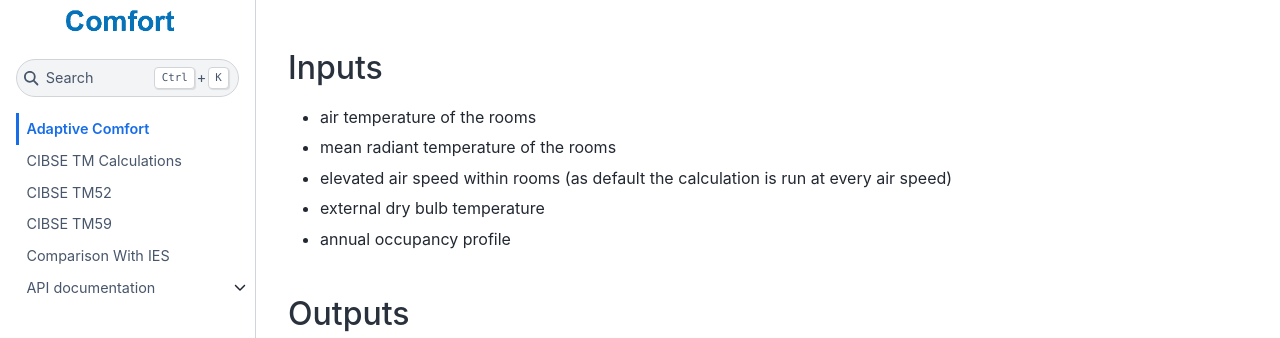
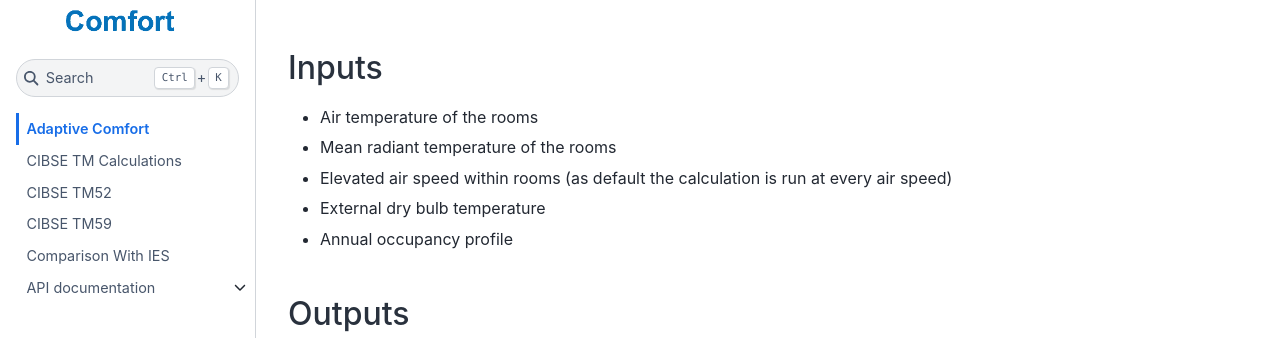
Before and after one commit to maxfordham/adaptive-comfort, a Jupyter Book: the page built from docs/intro.ipynb, in a window 1280 px wide and 900 px high. Shown: the part 261-599 px from the top of the window. Built offline with Jupyter Book 1.0.4 settings and Sphinx 7.4.7 and the Sphinx Book theme 1.1.4, drawn with Linux system fonts in a browser that asks for light colours; pages that are not in the unit, such as notebooks, are missing from menus; cross-references to code outside the pages are shown as plain code.

```diff
--- a/README.md
+++ b/README.md
@@ -3,11 +3,11 @@
 This package assesses the thermal comfort of a space within a building against the Criterion defined in CIBSE TM52 and TM59.
 
 ## Inputs
-- air temperature of the rooms
-- mean radiant temperature of the rooms
-- elevated air speed within rooms (as default the calculation is run at every air speed)
-- external dry bulb temperature
-- annual occupancy profile
+- Air temperature of the rooms
+- Mean radiant temperature of the rooms
+- Elevated air speed within rooms (as default the calculation is run at every air speed)
+- External dry bulb temperature
+- Annual occupancy profile
 
 ## Outputs
 - TM52/TM59 pass or fail for each criterion for each room
```
Also changed, not shown: docs/TM59.md (+2 -2 lines), docs/tests.ipynb.
